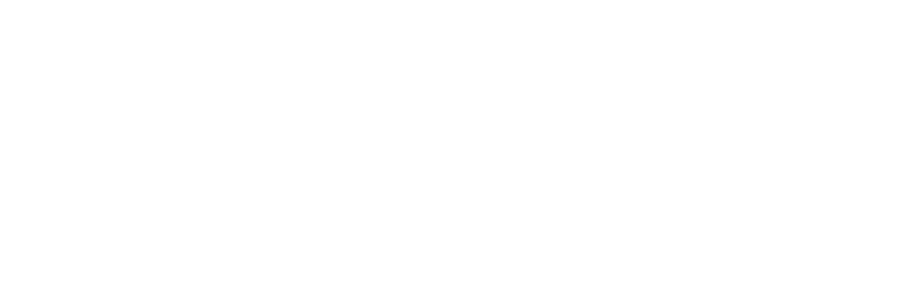
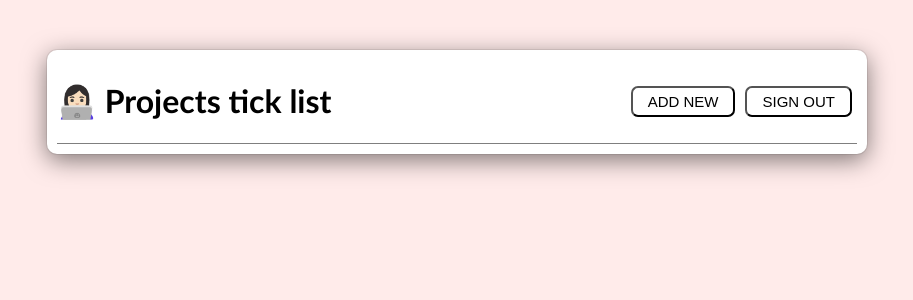
Before and after one commit to InesParis/to-do, a React (Create React App) app in the folder client/: page / in a window 1280 px wide. Shown: the top 300 px of the page, without its empty margins (183-1096 px from the left). Built offline with nearby package versions, Linux system fonts and the light colour scheme.

Commit message:
working on components and SQL
working on components and starting with SQL

```diff
--- a/client/src/App.js
+++ b/client/src/App.js
@@ -1,7 +1,11 @@
 import "./index.css";
-
+import ListHeader from "./components/ListHeader";
 const App = () => {
-  return <div></div>;
+  return (
+    <div className="app">
+      <ListHeader listName={"👩🏻‍💻 Projects tick list"} />
+    </div>
+  );
 };
 
 export default App;
--- a/client/src/components/ListHeader.js
+++ b/client/src/components/ListHeader.js
@@ -1,5 +1,18 @@
-const ListHeader = () => {
-  return <div></div>;
+const ListHeader = ({ listName }) => {
+  const signOut = () => {
+    console.log("signout");
+  };
+  return (
+    <div className="list-header">
+      <h1>{listName}</h1>
+      <div className="button-container">
+        <button className="create">ADD NEW</button>
+        <button className="signout" onClick={signOut}>
+          SIGN OUT
+        </button>
+      </div>
+    </div>
+  );
 };
 
 export default ListHeader;
--- a/client/src/index.css
+++ b/client/src/index.css
@@ -1,13 +1,44 @@
 body {
   margin: 0;
-  font-family: -apple-system, BlinkMacSystemFont, 'Segoe UI', 'Roboto', 'Oxygen',
-    'Ubuntu', 'Cantarell', 'Fira Sans', 'Droid Sans', 'Helvetica Neue',
-    sans-serif;
-  -webkit-font-smoothing: antialiased;
-  -moz-osx-font-smoothing: grayscale;
+  padding: 0;
+  background-color: rgb(255, 235, 234);
+  display: flex;
+  justify-content: center;
+  font-family: "Trebuchet MS", "Lucida Sans Unicode", "Lucida Grande",
+    "Lucida Sans", Arial, sans-serif;
+}
+.app {
+  background-color: rgb(255, 255, 255);
+  box-shadow: rgba(0, 0, 0, 0.5) 0 6px 24px, rgba(0, 0, 0, 0.08) 0 0 0 1px;
+  border-radius: 10px;
+  padding: 10px;
+  width: 800px;
+  margin-top: 50px;
 }
 
-code {
-  font-family: source-code-pro, Menlo, Monaco, Consolas, 'Courier New',
-    monospace;
+.button-container {
+  display: flex;
+  align-items: center;
 }
+
+.button-container button {
+  margin: 0 5px;
+  padding: 5px 15px;
+  font-size: 15px;
+  border-radius: 7px;
+  background-color: transparent;
+}
+
+.button-container button:hover {
+  transform: scale(1.1);
+  font-weight: bold;
+}
+
+/* List Header */
+
+.list-header {
+  width: 100%;
+  display: flex;
+  justify-content: space-between;
+  border-bottom: rgba(0, 0, 0, 0.5) 1px solid;
+}
```
